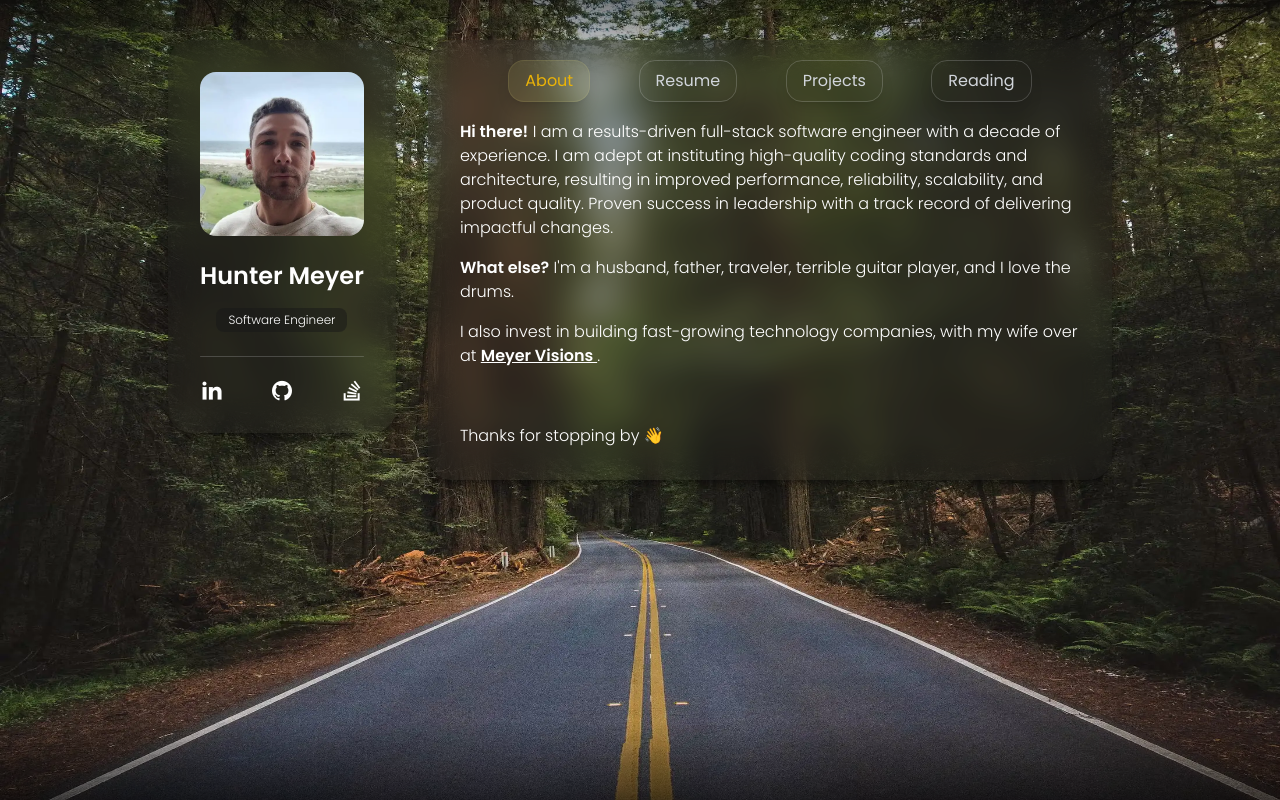
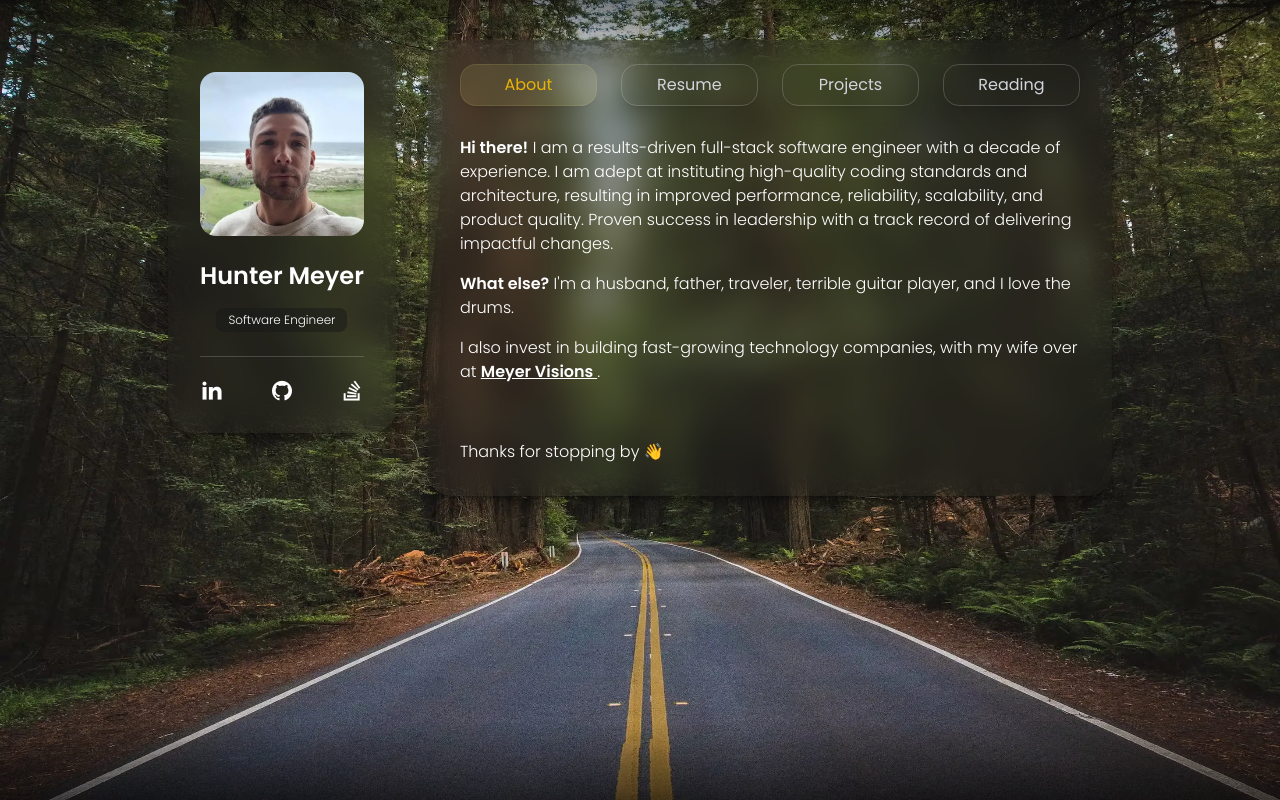
Before and after one commit to HunterMeyer/homepage, a Vue app: page / in a window 1280 px wide. Built offline with nearby package versions, Linux system fonts and the light colour scheme.

Commit message:
desktop navbar tweaks

```diff
--- a/src/components/Details/AboutMe.vue
+++ b/src/components/Details/AboutMe.vue
@@ -1,5 +1,5 @@
 <template>
-  <BaseCard class="flex flex-col gap-6 text-black md:pt-20 dark:text-white">
+  <BaseCard class="flex flex-col gap-6 text-black md:pt-24 dark:text-white">
     <header class="flex flex-col gap-4 md:hidden">
       <h2 class="text-3xl font-bold">About me</h2>
       <Strike />
--- a/src/components/Details/Portfolio.vue
+++ b/src/components/Details/Portfolio.vue
@@ -1,5 +1,5 @@
 <template>
-  <BaseCard class="flex flex-col gap-6 text-black md:pt-20 dark:text-white">
+  <BaseCard class="flex flex-col gap-6 text-black md:pt-24 dark:text-white">
     <header class="flex flex-col gap-4 md:hidden">
       <h2 class="text-3xl font-bold">Projects</h2>
       <Strike />
--- a/src/components/Details/ReadingList.vue
+++ b/src/components/Details/ReadingList.vue
@@ -1,5 +1,5 @@
 <template>
-  <BaseCard class="flex flex-col gap-6 text-black md:pt-20 dark:text-white">
+  <BaseCard class="flex flex-col gap-6 text-black md:pt-24 dark:text-white">
     <header class="flex flex-col gap-4 md:hidden">
       <h2 class="text-3xl font-bold">Reading list</h2>
       <Strike />
--- a/src/components/Details/Resume.vue
+++ b/src/components/Details/Resume.vue
@@ -1,5 +1,5 @@
 <template>
-  <BaseCard class="flex flex-col gap-6 text-black md:pt-20 dark:text-white">
+  <BaseCard class="flex flex-col gap-6 text-black md:pt-24 dark:text-white">
     <header class="flex flex-col gap-4 md:hidden">
       <h2 class="text-3xl font-bold">Resume</h2>
       <Strike />
--- a/src/components/TheNavbar.vue
+++ b/src/components/TheNavbar.vue
@@ -1,15 +1,15 @@
 <template>
   <nav
-    class="z-20 w-full py-3 max-md:fixed max-md:bottom-0 max-md:right-1/2 max-md:z-20 max-md:w-[calc(100%-5rem)] max-md:translate-x-1/2 max-md:rounded-t-3xl max-md:bg-black max-md:shadow-lg max-md:backdrop-blur-md max-sm:w-[calc(100%)] md:absolute md:right-0 md:top-0 md:rounded-t-3xl md:px-8 md:py-2 md:pt-5 max-md:dark:bg-my-black-800/30"
+    class="z-20 w-full py-3 max-md:fixed max-md:bottom-0 max-md:right-1/2 max-md:z-20 max-md:w-[calc(100%-5rem)] max-md:translate-x-1/2 max-md:rounded-t-3xl max-md:bg-black max-md:shadow-lg max-md:backdrop-blur-md max-sm:w-[calc(100%)] md:absolute md:right-0 md:top-0 md:rounded-t-3xl md:px-8 md:py-2 md:pt-6 max-md:dark:bg-my-black-800/30"
   >
-    <div class="flex flex-row justify-evenly">
+    <div class="flex flex-row md:gap-6 max-md:justify-evenly">
       <a
         v-for="(item, index) in items"
         @click.prevent="handleClick(item)"
         :key="index"
         :href="`#${item.id}`"
         :class="{ active: item.id === activeItemId }"
-        class="rounded-2xl border border-gray-200/20 px-4 py-2 text-center text-sm text-white shadow-lg hover:text-gray-400 md:text-base dark:text-gray-300 dark:hover:text-white [&.active]:border-yellow-200/10 [&.active]:bg-yellow-200/10 [&.active]:text-yellow-500 [&.active]:hover:text-yellow-500"
+        class="md:w-1/4 rounded-2xl border border-gray-200/20 px-4 py-2 text-center text-sm text-white shadow-lg hover:text-gray-400 md:text-base dark:text-gray-300 dark:hover:text-white [&.active]:border-yellow-200/10 [&.active]:bg-yellow-200/10 [&.active]:text-yellow-500 [&.active]:hover:text-yellow-500"
       >
         {{ item.title }}
       </a>
```
